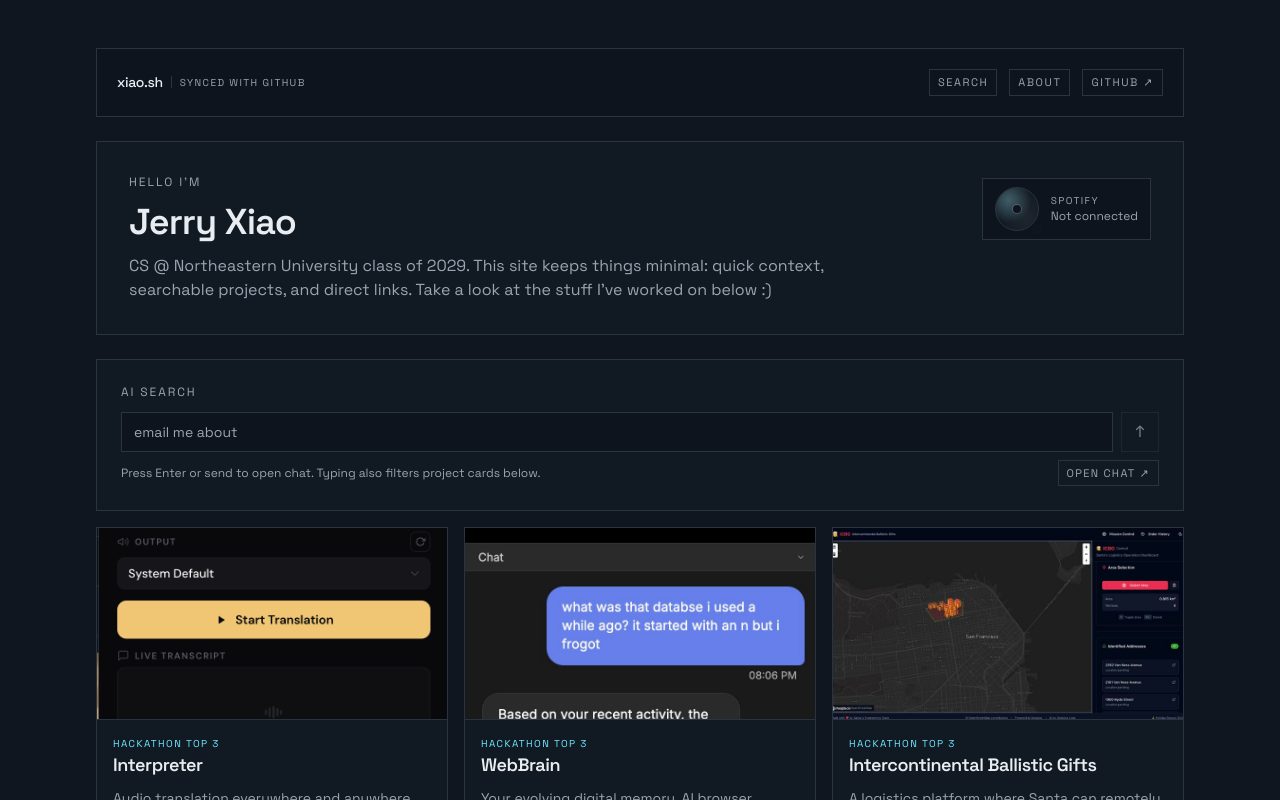
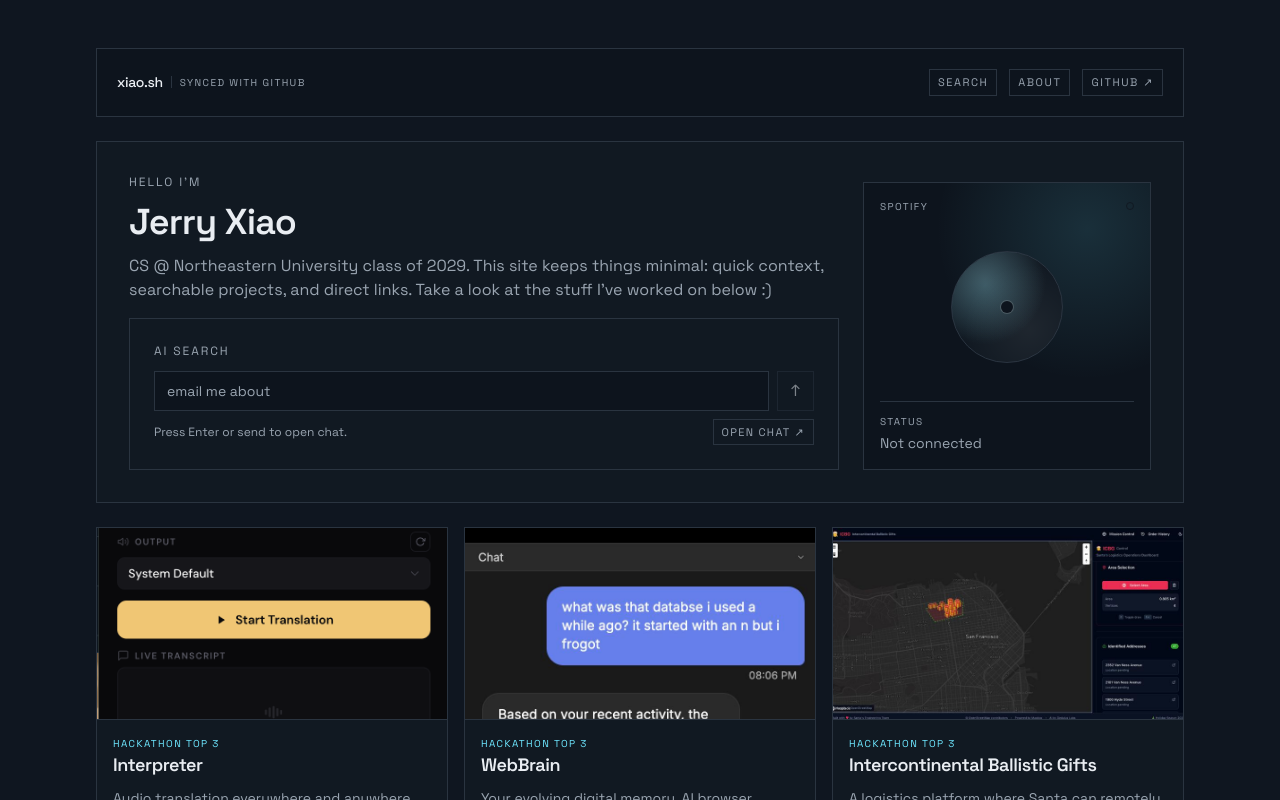
Before and after one commit to undeemed/xiao.sh, a Next.js app: page / in a window 1280 px wide. Shown: the top 800 px of the page. Built offline with nearby package versions, Linux system fonts and the light colour scheme; no server answers.

Commit message:
spotify + ui fix

```diff
--- a/next.config.ts
+++ b/next.config.ts
@@ -1,6 +1,14 @@
 import type { NextConfig } from "next";
 
 const nextConfig: NextConfig = {
+  images: {
+    remotePatterns: [
+      {
+        protocol: "https",
+        hostname: "i.scdn.co",
+      },
+    ],
+  },
   turbopack: {
     root: process.cwd(),
   },
--- a/src/app/page.tsx
+++ b/src/app/page.tsx
@@ -36,7 +36,7 @@ export default function Home() {
       </header>
 
       <section id="about" className="border border-[var(--line)] bg-[var(--panel)] p-6 md:p-8">
-        <div className="flex flex-col gap-5 md:flex-row md:items-start md:justify-between">
+        <div className="flex flex-col gap-5 md:grid md:grid-cols-[minmax(0,1fr)_18rem] md:items-start md:gap-6">
           <div className="min-w-0">
             <p className="text-xs uppercase tracking-[0.16em] text-[var(--muted)]">Hello I&apos;m</p>
             <h1 className="mt-3 text-3xl font-semibold tracking-tight md:text-4xl">{profile.name}</h1>
@@ -44,13 +44,14 @@ export default function Home() {
               CS @ {profile.education} class of 2029. {profile.bio} This site keeps things minimal: quick context,
               searchable projects, and direct links. Take a look at the stuff I've worked on below :)
             </p>
+            <ProjectSearch projects={projects} mode="search" className="mt-4 max-w-3xl" />
           </div>
 
-          <SpotifyNowPlaying className="md:mt-1" />
+          <SpotifyNowPlaying className="w-full max-w-[18rem] md:justify-self-end md:mt-2 md:w-[18rem] md:max-w-none" />
         </div>
       </section>
 
-      <ProjectSearch projects={projects} />
+      <ProjectSearch projects={projects} mode="cards" className="mt-6" />
     </main>
   );
 }
--- a/src/components/project-search.tsx
+++ b/src/components/project-search.tsx
@@ -7,6 +7,8 @@ import type { Project } from "@/lib/projects";
 
 type ProjectSearchProps = {
   projects: Project[];
+  mode?: "full" | "search" | "cards";
+  className?: string;
 };
 
 const GHOST_SUGGESTIONS = [
@@ -46,13 +48,19 @@ function scoreProject(project: Project, terms: string[]) {
   return score;
 }
 
-export default function ProjectSearch({ projects }: ProjectSearchProps) {
+export default function ProjectSearch({ projects, mode = "full", className = "" }: ProjectSearchProps) {
   const router = useRouter();
   const [query, setQuery] = useState("");
   const [suggestionIndex, setSuggestionIndex] = useState(0);
   const [typedChars, setTypedChars] = useState(0);
   const [isDeleting, setIsDeleting] = useState(false);
+  const showSearch = mode !== "cards";
+  const showCards = mode !== "search";
   const hasInput = query.trim().length > 0;
+  const helperText =
+    mode === "full"
+      ? "Press Enter or send to open chat. Typing also filters project cards below."
+      : "Press Enter or send to open chat.";
 
   const filteredProjects = useMemo(() => {
     const terms = query
@@ -127,7 +135,8 @@ export default function ProjectSearch({ projects }: ProjectSearchProps) {
   }
 
   return (
-    <section id="search" className="mt-6">
+    <section id={showSearch ? "search" : undefined} className={className}>
+      {showSearch && (
         <div className="border border-[var(--line)] bg-[var(--panel)] p-5 md:p-6">
           <p className="text-xs uppercase tracking-[0.16em] text-[var(--muted)]">AI Search</p>
           <form onSubmit={openChat} className="mt-3 flex flex-col gap-2 md:flex-row">
@@ -148,9 +157,7 @@ export default function ProjectSearch({ projects }: ProjectSearchProps) {
             </button>
           </form>
           <div className="mt-2 flex items-center justify-between gap-3">
-          <p className="text-xs text-[var(--muted)]">
-            Press Enter or send to open chat. Typing also filters project cards below.
-          </p>
+            <p className="text-xs text-[var(--muted)]">{helperText}</p>
             <button
               type="button"
               onClick={() => router.push("/chat")}
@@ -160,8 +167,11 @@ export default function ProjectSearch({ projects }: ProjectSearchProps) {
             </button>
           </div>
         </div>
+      )}
 
-      <div className="mt-4 grid gap-4 md:grid-cols-2 lg:grid-cols-3">
+      {showCards && (
+        <>
+          <div className={`${showSearch ? "mt-4 " : ""}grid gap-4 md:grid-cols-2 lg:grid-cols-3`}>
             {filteredProjects.map((project) => (
               <article key={project.title} className="border border-[var(--line)] bg-[var(--panel)]">
                 <div className="relative h-48 w-full border-b border-[var(--line)]">
@@ -218,6 +228,8 @@ export default function ProjectSearch({ projects }: ProjectSearchProps) {
               No matches. Try a broader search term.
             </div>
           )}
+        </>
+      )}
     </section>
   );
 }
--- a/src/components/spotify-now-playing.tsx
+++ b/src/components/spotify-now-playing.tsx
@@ -61,8 +61,27 @@ export default function SpotifyNowPlaying(props: { className?: string }) {
 
   return (
     <div className={props.className}>
-      <div className="flex items-center gap-3 border border-[var(--line)] bg-[var(--panel-2)] px-3 py-2">
-        <div className="relative h-11 w-11 shrink-0">
+      <div className="relative aspect-square w-full border border-[var(--line)] bg-[var(--panel-2)] p-4">
+        <div
+          className="pointer-events-none absolute inset-0 bg-[radial-gradient(circle_at_78%_16%,rgba(110,231,255,0.13),transparent_46%)]"
+          aria-hidden="true"
+        />
+        <div className="relative flex h-full flex-col justify-between">
+          <div className="flex items-center justify-between">
+            <p className="text-[10px] uppercase tracking-[0.14em] text-[var(--muted)]">
+              {isPlaying ? "Listening" : "Spotify"}
+            </p>
+            <span
+              className={[
+                "inline-flex h-2 w-2 rounded-full border border-[var(--panel)]",
+                isPlaying ? "bg-[var(--accent)]" : "bg-[var(--muted)]/40",
+              ].join(" ")}
+              aria-hidden="true"
+            />
+          </div>
+
+          <div className="flex flex-1 items-center justify-center py-2">
+            <div className="relative h-28 w-28">
               <div
                 className={[
                   "absolute inset-0 overflow-hidden rounded-full border border-[var(--line)] bg-[var(--panel)]",
@@ -72,42 +91,42 @@ export default function SpotifyNowPlaying(props: { className?: string }) {
                 aria-hidden="true"
               >
                 {imageUrl ? (
-              <Image src={imageUrl} alt="" fill sizes="48px" className="object-cover" />
+                  <Image src={imageUrl} alt="" fill sizes="112px" className="object-cover" />
                 ) : (
                   <div className="h-full w-full bg-[radial-gradient(circle_at_30%_30%,rgba(110,231,255,0.22),transparent_55%),radial-gradient(circle_at_70%_70%,rgba(255,255,255,0.06),transparent_60%)]" />
                 )}
                 <div className="absolute inset-0 bg-[radial-gradient(circle_at_30%_25%,rgba(255,255,255,0.12),transparent_55%)]" />
               </div>
               <div
-            className="absolute left-1/2 top-1/2 h-2 w-2 -translate-x-1/2 -translate-y-1/2 rounded-full bg-[var(--panel-2)] ring-1 ring-white/15"
-            aria-hidden="true"
-          />
-          <div
-            className={[
-              "absolute -bottom-0.5 -right-0.5 h-2 w-2 rounded-full border border-[var(--panel)]",
-              isPlaying ? "bg-[var(--accent)]" : "bg-[var(--muted)]/40",
-            ].join(" ")}
+                className="absolute left-1/2 top-1/2 h-3 w-3 -translate-x-1/2 -translate-y-1/2 rounded-full bg-[var(--panel-2)] ring-1 ring-white/15"
                 aria-hidden="true"
               />
             </div>
+          </div>
 
-        <div className="min-w-0">
+          <div className="min-w-0 border-t border-[var(--line)] pt-3">
             <p className="text-[10px] uppercase tracking-[0.14em] text-[var(--muted)]">
-            {isPlaying ? "Listening" : "Spotify"}
+              {isPlaying ? "Now Playing" : "Status"}
             </p>
             {songUrl && trackName ? (
               <a
                 href={songUrl}
                 target="_blank"
                 rel="noreferrer"
-              className="block max-w-[18rem] truncate text-xs text-[var(--text)] hover:text-[var(--accent)]"
+                className="mt-1 block truncate text-sm text-[var(--text)] hover:text-[var(--accent)]"
                 title={`${trackName}${artists.length ? ` — ${artists.join(", ")}` : ""}`}
               >
                 {trackName}
               </a>
             ) : (
-            <p className="max-w-[18rem] truncate text-xs text-[var(--muted)]">{subtitle}</p>
+              <p className="mt-1 truncate text-sm text-[var(--muted)]">{subtitle}</p>
             )}
+            {artists.length > 0 && (
+              <p className="mt-0.5 truncate text-xs text-[var(--muted)]" title={artists.join(", ")}>
+                {artists.join(", ")}
+              </p>
+            )}
+          </div>
         </div>
       </div>
     </div>
```
Lines whose indentation alone changed are shown as unchanged.
